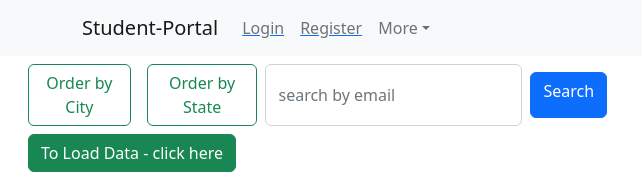
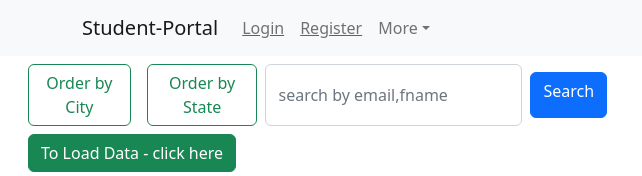
Before and after one commit to nandanVasistaBH29/student-portal, a Next.js app: page /dashboard in a window 1280 px wide. Shown: the top 176 px of the page, without its empty margins (0-642 px from the left). Built offline with nearby package versions, Linux system fonts and the light colour scheme.

Commit message:
removed unwanted params in the query function which causing prod err

```diff
--- a/pages/dashboard.jsx
+++ b/pages/dashboard.jsx
@@ -23,7 +23,9 @@ const Dashboard = () => {
   const handleSearchClick = async () => {
     try {
       if (search) {
-        await fetchAllStudents(`where email like '%${search}%'`);
+        await fetchAllStudents(
+          `where email like '%${search}%' or fname like '%${search}%'`
+        );
       }
     } catch (err) {
       console.log(err);
@@ -58,7 +60,7 @@ const Dashboard = () => {
               <input
                 type="search"
                 className="form-control"
-                placeholder="search by email"
+                placeholder="search by email,fname"
                 value={search}
                 onChange={(e) => setSearch(e.target.value)}
               />
```
